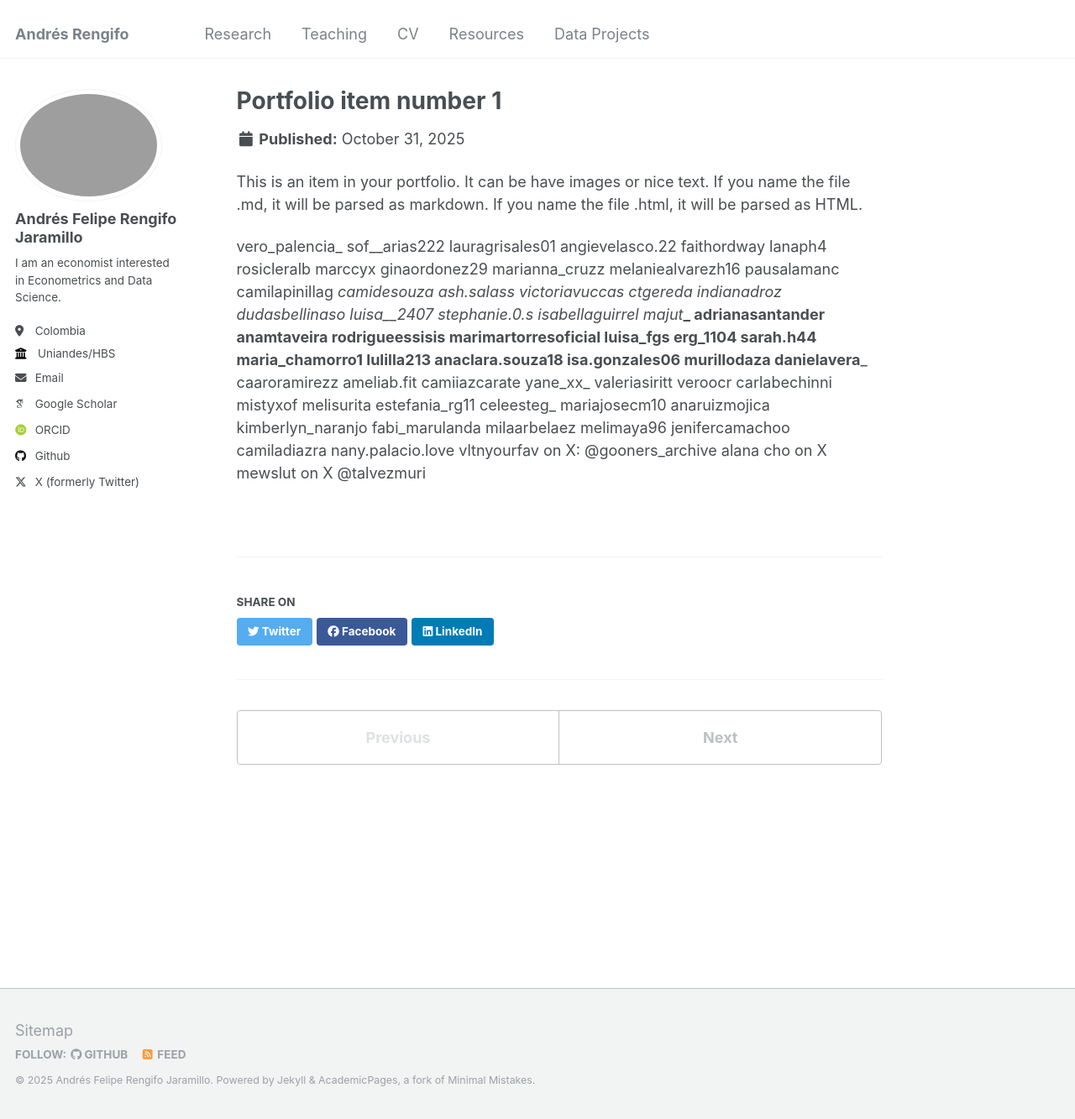
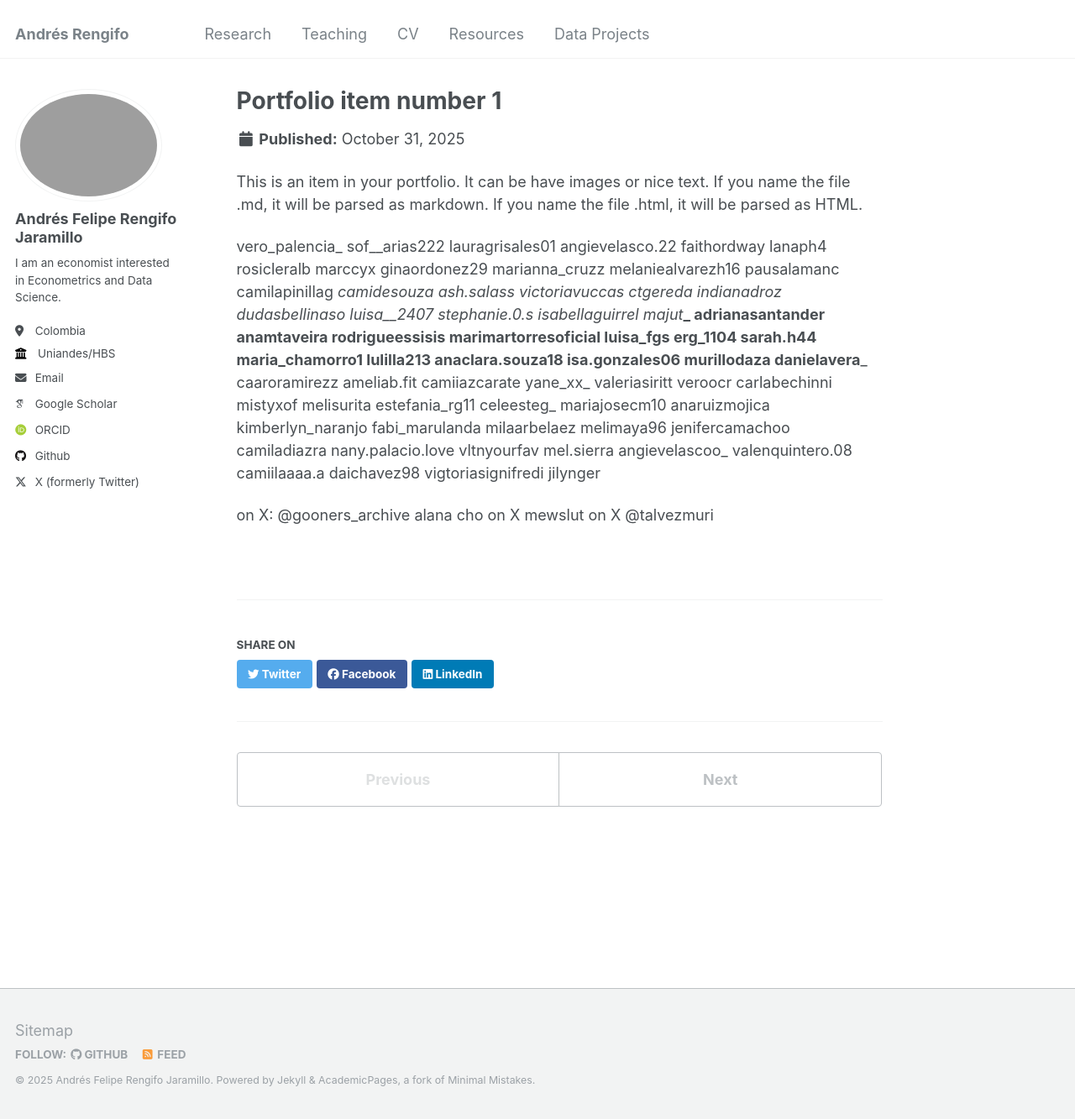
Before and after one commit to RengifoAndres/RengifoAndres.github.io, a Jekyll site: the page built from _portfolio/portfolio-1.md, in a window 1280 px wide and 1333 px high. Shown: the whole window at 84% size. Built offline with Jekyll 4.4.1, drawn with Linux system fonts in a browser that asks for light colours; some web fonts are replaced.

Commit message:
Update portfolio-1.md

```diff
--- a/_portfolio/portfolio-1.md
+++ b/_portfolio/portfolio-1.md
@@ -63,6 +63,16 @@ jenifercamachoo
 camiladiazra
 nany.palacio.love
 vltnyourfav
+mel.sierra
+angievelascoo_
+valenquintero.08
+camiilaaaa.a
+daichavez98
+vigtoriasignifredi
+jilynger
+
+
+
 on X:
 @gooners_archive
 alana cho on X
```
